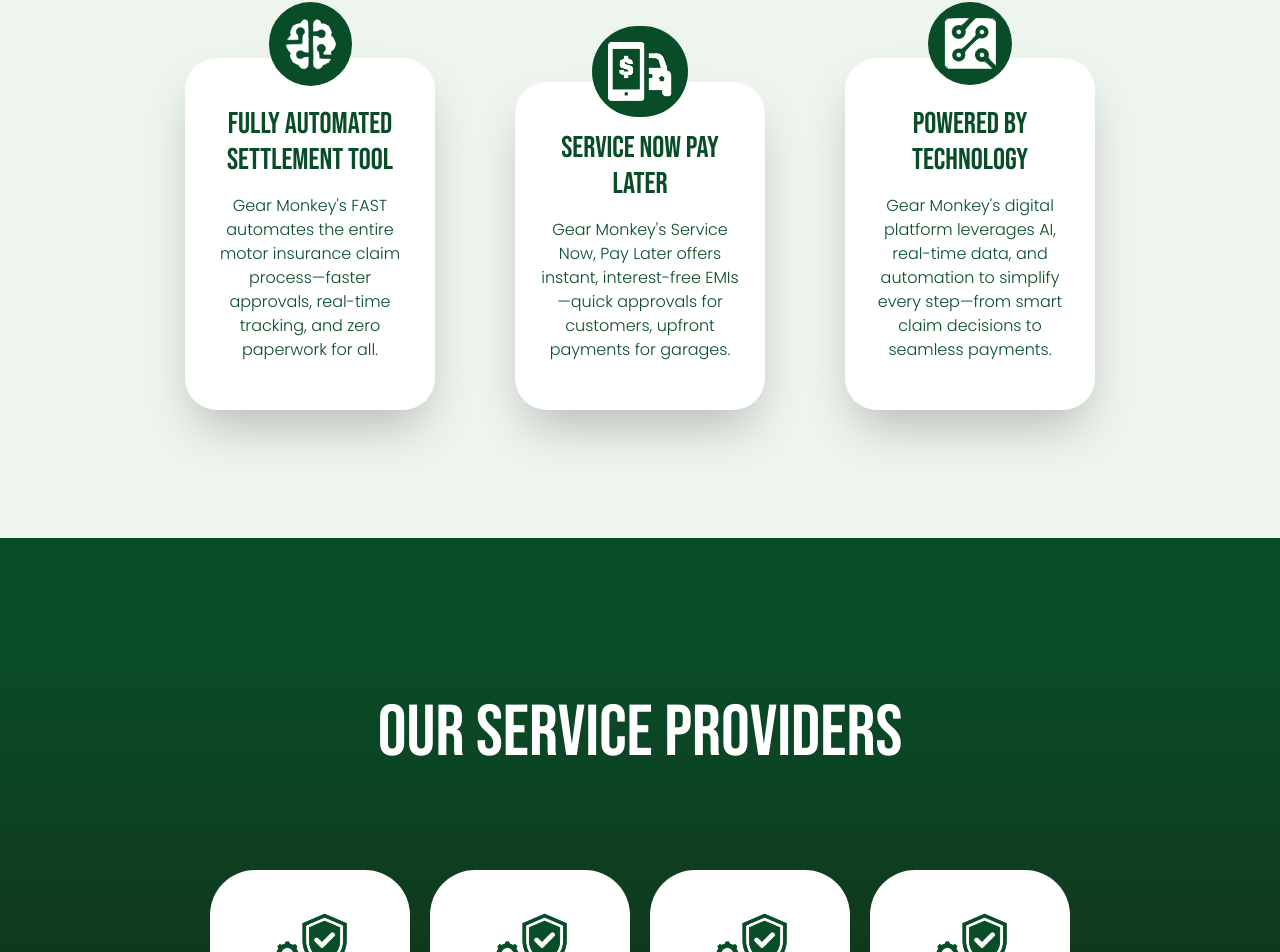
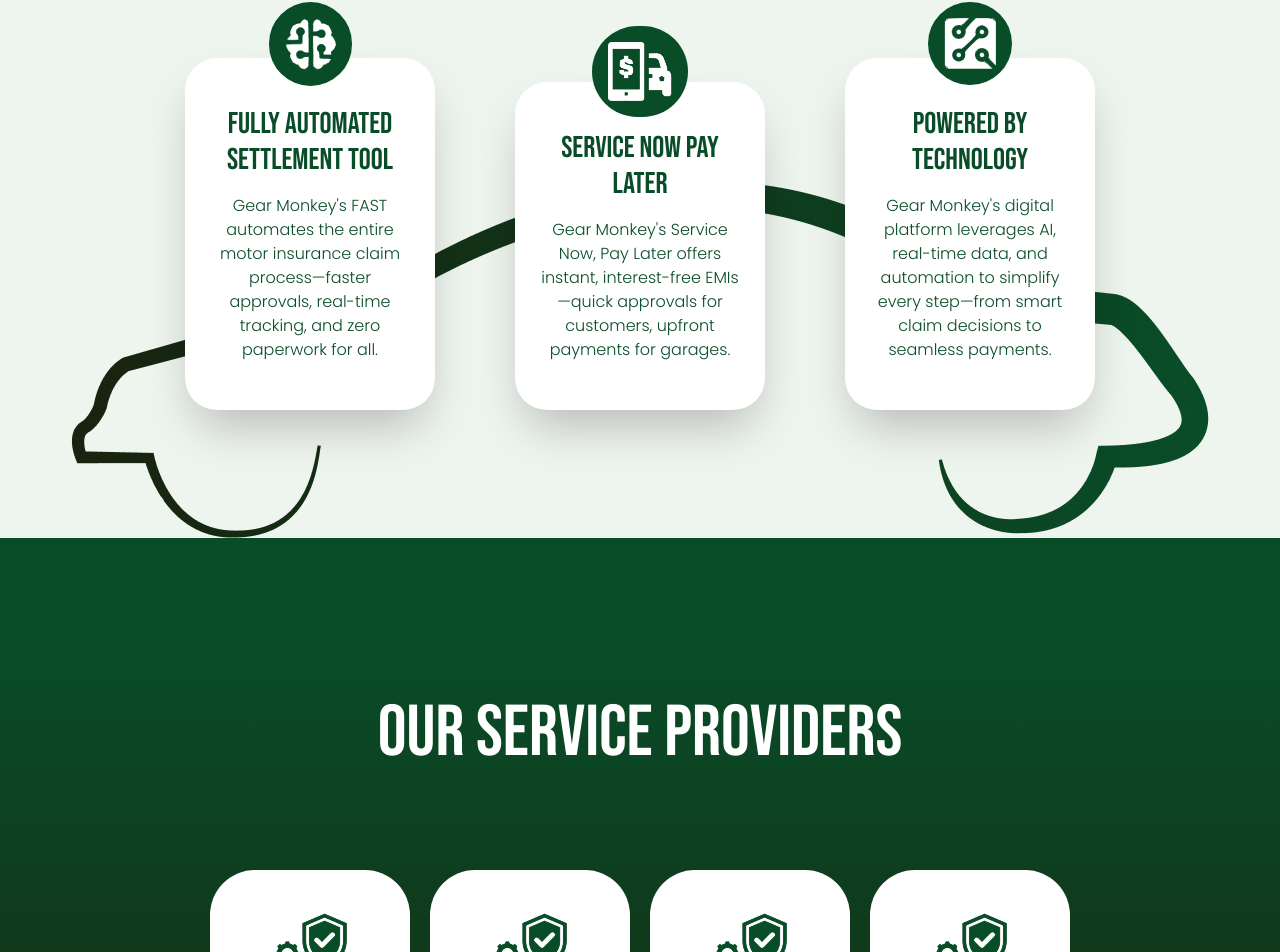
Before and after one commit to lofritex/gear-monkey-webpage, a React (Vite) app: page / in a window 1280 px wide. Shown: the part 2393-3345 px from the top of the page. Built offline with nearby package versions, Linux system fonts and the light colour scheme.

Commit message:
New webpage v 0.9.5

```diff
--- a/src/components/home/SmartSolutionsSection.tsx
+++ b/src/components/home/SmartSolutionsSection.tsx
@@ -43,7 +43,7 @@
         </div>
         <img
           src={SectionBackgroundImage}
-          className="invisible absolute bottom-0 -z-50 md:visible"
+          className="invisible absolute bottom-0 z-0 md:visible"
         />
         <img
           src={SectionBackgroundMobile}
```
